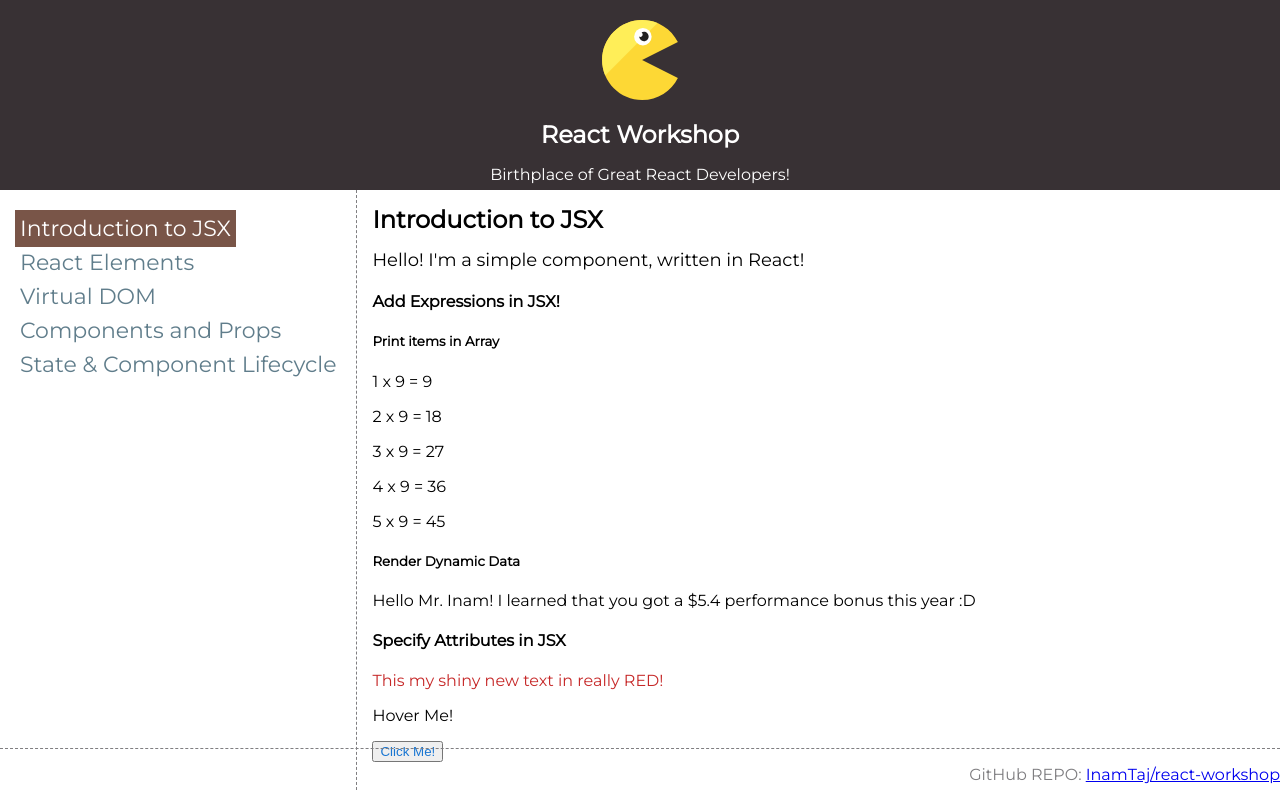
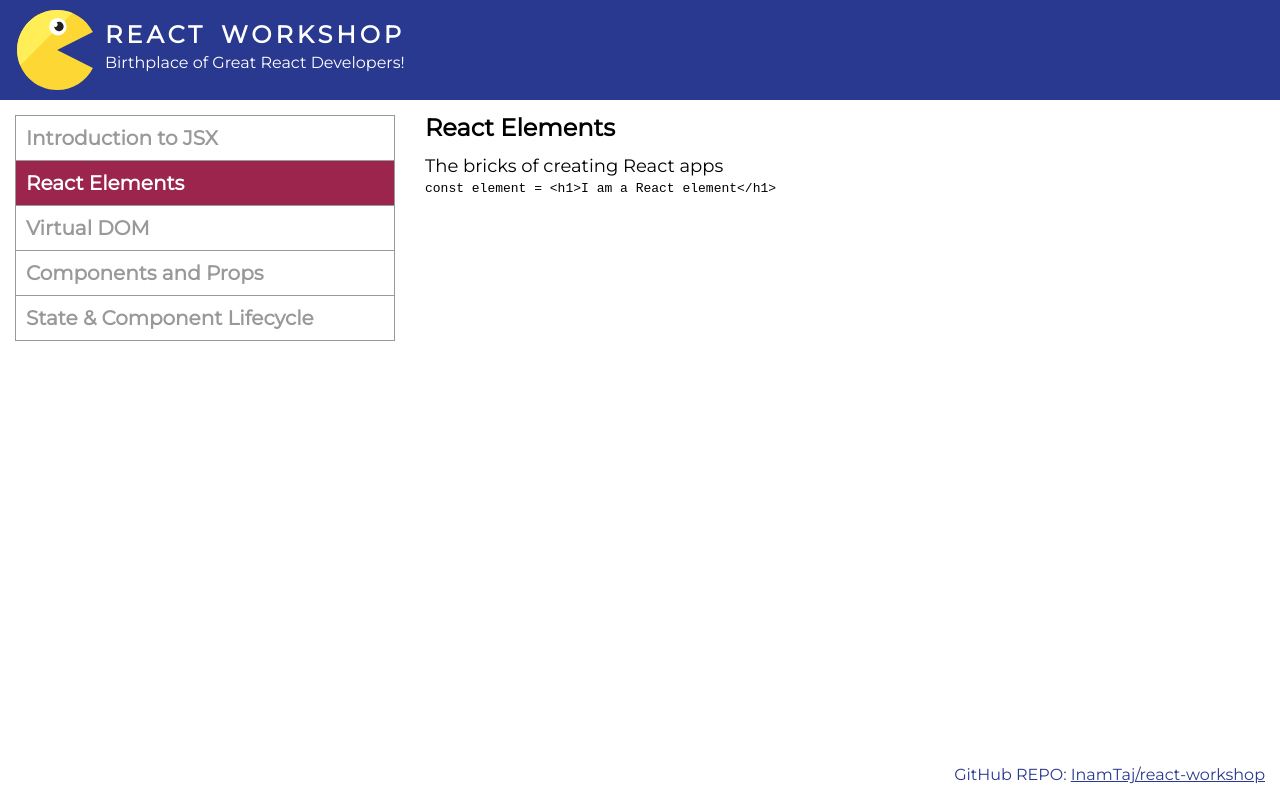
Before and after one commit to InamTaj/react-workshop, a React (Create React App) app: page / in a window 1280 px wide. Built offline with nearby package versions, Linux system fonts and the light colour scheme.

Commit message:
updated_theme_for_lessons_app

```diff
--- a/src/modules/App/App.scss
+++ b/src/modules/App/App.scss
@@ -1,22 +1,31 @@
-.App {
+* {
+  box-sizing: border-box;
 }
-
 .App-logo {
   animation: App-logo-spin infinite 5s linear;
-  height: 80px;
+  float: left;
+  margin: 0 10px 0 0;
+  width: 80px;
+
 }
 
 .App-header {
-  background-color: #383134;
+  background-color: #2A3990;
   color: white;
-  height: 150px;
-  padding: 20px;
-  text-align: center;
+  margin: 0 0 15px;
+  overflow: hidden;
+  padding: 10px 15px;
+  p {
+    margin: 0;
+  }
 }
 
 .App-title {
-  font-size: 1.5em;
-  text-align: center;
+  font-size: 24px;
+  letter-spacing: 4px;
+  margin: 10px 0 4px;
+  text-transform: uppercase;
+  word-spacing: 5px;
 }
 
 @keyframes App-logo-spin {
@@ -25,10 +34,18 @@
 }
 
 .App-footer {
-  border-top: 1px #7f7e81 dashed;
   bottom: 0;
-  color: #7f7e81;
+  color: #2A3990;
+  left: 0;
+  line-height: 20px;
+  padding: 15px;
   position: fixed;
+  right: 0;
   text-align: right;
-  width: 100%;
+  p {
+    margin: 0;
+  }
+  a {
+    color: #2A3990;
+  }
 }
--- a/src/modules/Lessons/Lessons.js
+++ b/src/modules/Lessons/Lessons.js
@@ -3,6 +3,7 @@ import React, { Component }from 'react';
 import classnames from 'classnames';
 
 import LessonJSX from './components/LessonJSX/LessonJSX';
+import LessonElements from './components/LessonElements/LessonElements';
 
 import './Lessons.css';
 
@@ -20,7 +21,7 @@ class Lessons extends Component {
 
 
     this.state = {
-      activeLesson: LESSON_TYPES.JSX,
+      activeLesson: LESSON_TYPES.REACT_ELEMENTS,
     };
   }
 
@@ -35,6 +36,8 @@ class Lessons extends Component {
     switch (type) {
       case LESSON_TYPES.JSX:
         return <LessonJSX title={LESSON_TYPES.JSX} />;
+      case LESSON_TYPES.REACT_ELEMENTS:
+        return <LessonElements title={LESSON_TYPES.REACT_ELEMENTS} />;
       default:
         return null;
     }
--- a/src/modules/Lessons/Lessons.scss
+++ b/src/modules/Lessons/Lessons.scss
@@ -1,31 +1,72 @@
 aside {
-  border-right: 1px #7f7e81 dashed;
+  border: 1px solid #999999;
   float: left;
-  max-width: 400px;
-  min-height: 75vh;
-  padding: 0 15px;
   margin-right: 15px;
+  width: 380px;
 }
-
+.lessons {
+  overflow: hidden;
+  padding: 0 15px 60px;
+}
 .lessons-list {
+  font-size: 20px;
+  font-weight: 700;
+  line-height: 34px;
   list-style: none;
-  padding-left: 0;
-  font-size: 22px;
-  line-height: 34px;
+  margin: 0;
+  padding: 0;
+  li {
+    border-top: 1px solid #999999;
+    padding: 0;
+    &:first-child {
+      border: none;
+    }
+  }
   .lesson-item {
+    color: #999999;
+    display: block;
+    padding: 5px 10px;
     text-decoration: none;
-    color: #607D8B;
-    padding: 5px;
-    &.active {
-      background: #795548;
+    &.active, &:hover {
+      background: #9C254D;
       color: white;
     }
   }
 }
 
 .lesson-body {
-  padding-top: 15px;
-
+  overflow: hidden;
+  padding: 0 15px;
+  .title {
+    display: block;
+    font-size: 22px;
+    line-height: 25px;
+    margin: 0 0 15px;
+  }
+  h1, h2, h3 ,h4, h5, h6 {
+    line-height: 1.5;
+    margin: 0 0 10px;
+  }
+  h1 {
+    font-size: 24px;
+  }
+  h2 {
+    font-size: 22px;
+  }
+  h3 {
+    font-size: 18px;
+  }
+  h4 {
+    font-size: 16px;
+  }
+  h5 {
+    font-size: 14px;
+  }
+  p {
+    font-size: 14px;
+    line-height: 1.5;
+    margin: 0 0 15px;
+  }
   .lesson-container {
     .title {
       font-size: 24px;
--- /dev/null
+++ b/src/modules/Lessons/components/LessonElements/LessonElements.js
@@ -0,0 +1,24 @@
+import React from 'react';
+import PropTypes from 'prop-types';
+
+const LessonElements = ({title}) => {
+  return (
+      <div className="lesson-container">
+        <span className="title">
+          <strong>{title}</strong>
+        </span>
+        <div className="lesson-parts">
+          <div className="intro">The bricks of creating React apps</div>
+          <div className="elem-1">
+            <code>{`const element = <h1>I am a React element</h1>`}</code>
+          </div>
+        </div>
+      </div>
+  );
+};
+
+LessonElements.propTypes = {
+  title: PropTypes.string.isRequired,
+};
+
+export default LessonElements;
```
